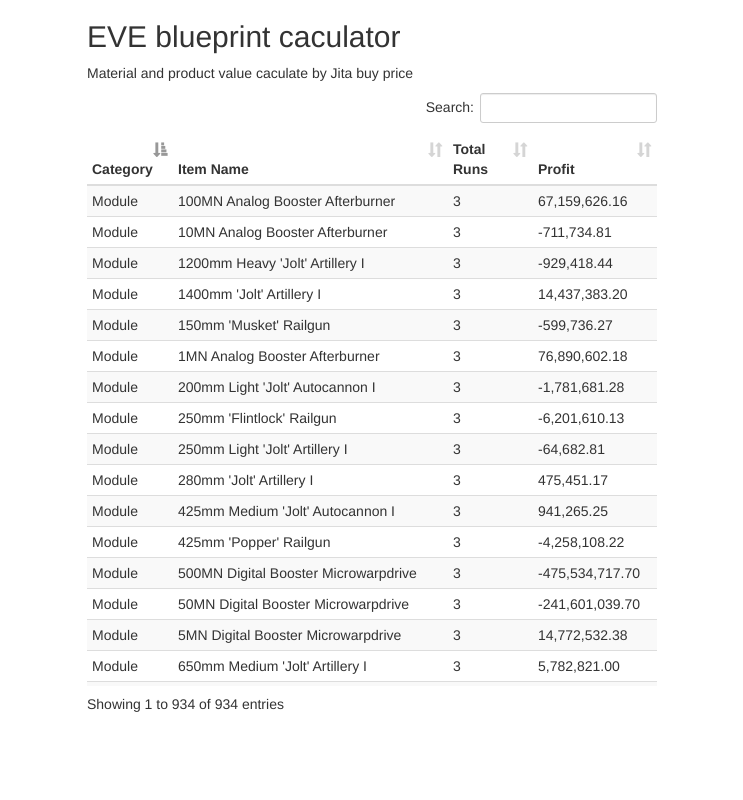
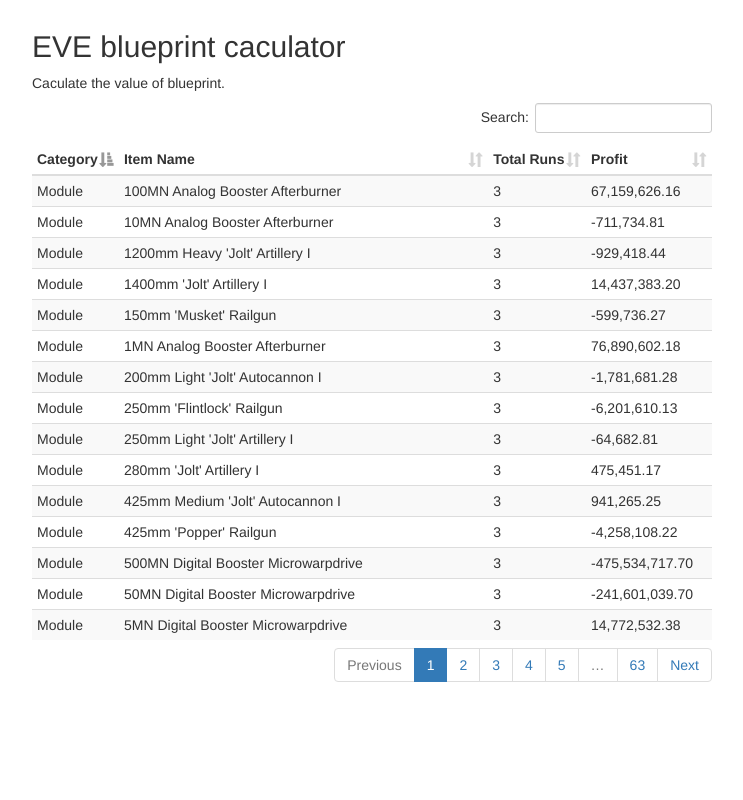
Before and after one commit to NotwoJack/EVE, a plain HTML site: page index.html in a window 1280 px wide. Shown: the whole page, without its empty margins (268-1011 px from the left). Drawn offline with Linux system fonts and the light colour scheme.

Commit message:
Add files via upload

```diff
--- a/index.html
+++ b/index.html
@@ -13,20 +13,23 @@
     <!-- Bootstrap core CSS -->
     <link href="css/bootstrap.min.css" rel="stylesheet">
     <link href="css/dataTables.bootstrap.css" rel="stylesheet">
+<style>
 
-    <!-- HTML5 shim and Respond.js for IE8 support of HTML5 elements and media queries -->
-    <!--[if lt IE 9]>
-      <script type="text/javascript" src="https://oss.maxcdn.com/html5shiv/3.7.2/html5shiv.min.js"></script>
-      <script type="text/javascript" src="https://oss.maxcdn.com/respond/1.4.2/respond.min.js"></script>
-    <![endif]-->
+.content {
+    max-width: 700px;
+    margin: auto;
+    background: white;
+    padding: 10px;
+}
+</style>
   </head>
 
-  <body style="width:600px;>
-    <div class="container">
+  <body >
+    <div class="content">
 
       <h2>EVE blueprint caculator</h2>
 
-      <p>Material and product value caculate by Jita buy price</p>
+      <p>Caculate the value of blueprint.</p>
 
       <div id='table-container'></div>
 
@@ -46,11 +49,11 @@
     <script type="text/javascript">
 
       CsvToHtmlTable.init({
-        csv_path: 'data/data.csv',
+		csv_path: 'data/data.csv',
         element: 'table-container',
         allow_download: false,
         csv_options: {separator: ',', delimiter: '"'},
-        datatables_options: {"scrollY": 500,"paging": false,"scrollCollapse": true,},
+        datatables_options: {"paging": true,"pageLength":15,"info":false,"lengthChange": false},
       });
     </script>
   </body>
```
